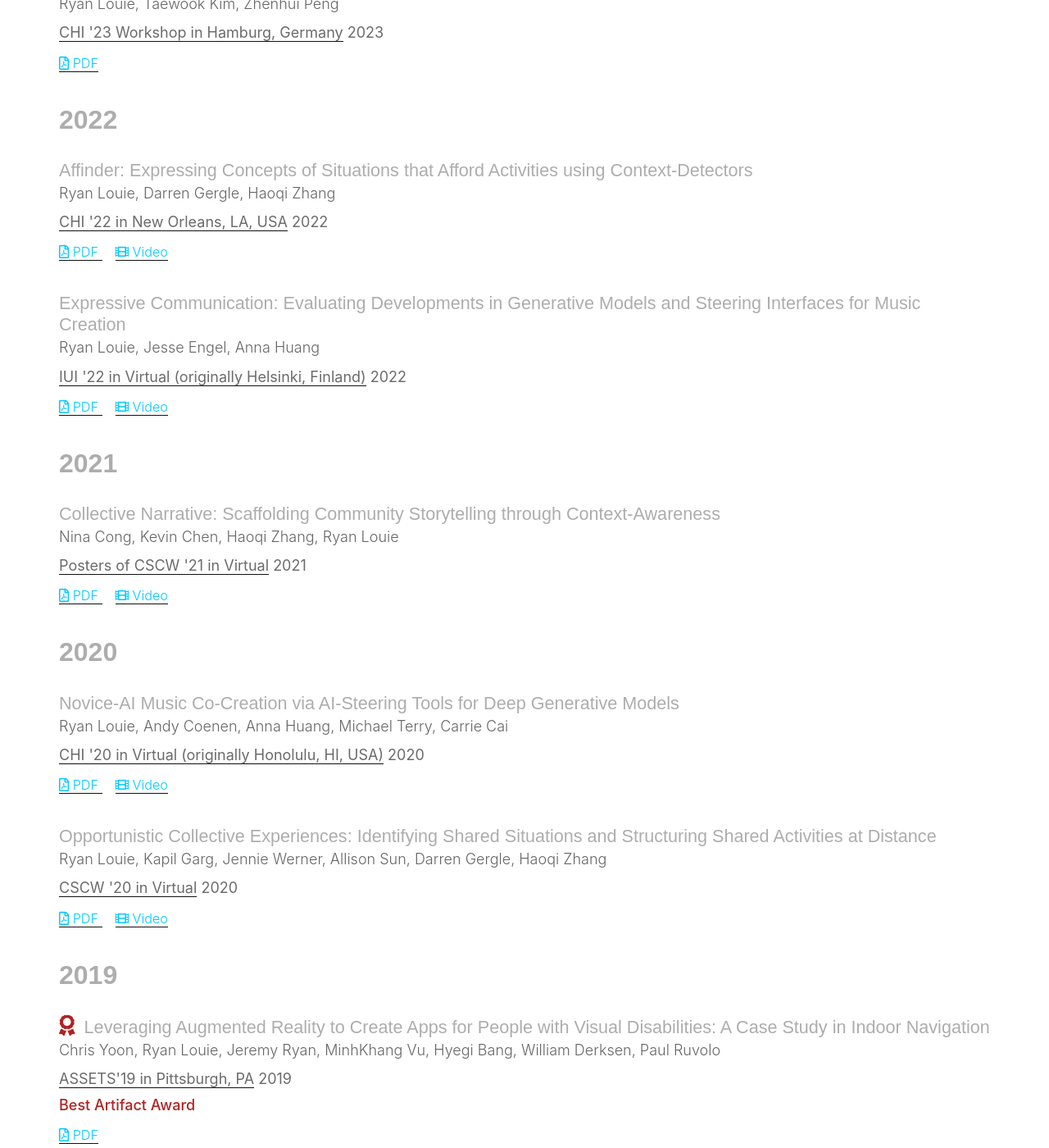
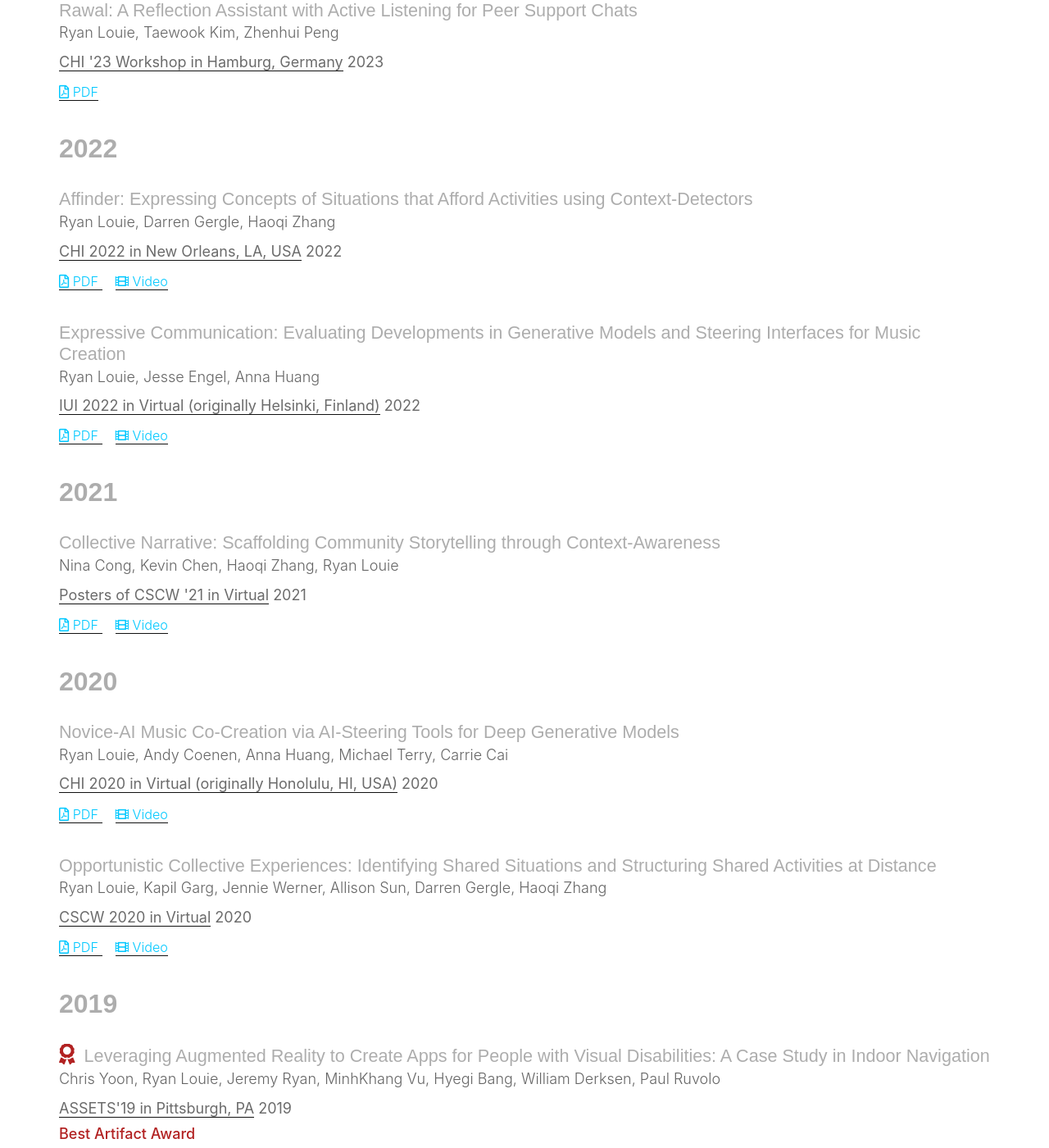
Before and after one commit to youralien/youralien.github.io, a Jekyll site: the page built from publications.md, in a window 1280 px wide and 1400 px high, scrolled down 1490 px. Shown: the whole window at 82% size. Built offline with Jekyll 4.4.1, drawn with Linux system fonts in a browser that asks for light colours; nearby versions of some CDN libraries; some web fonts are replaced.

```diff
--- a/_publications/2020-novice-ai-music-co-creation.html
+++ b/_publications/2020-novice-ai-music-co-creation.html
@@ -17,7 +17,7 @@
 title: "Novice-AI Music Co-Creation via AI-Steering Tools for Deep Generative Models"
 type:
   - Conference
-venue: CHI '20
+venue: CHI 2020
 venue_location: Virtual (originally Honolulu, HI, USA)
 venue_tags:
 venue_url: https://chi2020.acm.org/
--- a/_publications/2021-opportunistic-collective-experiences.html
+++ b/_publications/2021-opportunistic-collective-experiences.html
@@ -19,7 +19,7 @@
 type:
   - Conference
   - Journal
-venue: CSCW '20
+venue: CSCW 2020
 venue_location: Virtual
 venue_tags:
 venue_url: https://cscw.acm.org/2020/
--- a/_publications/2022-affinder.html
+++ b/_publications/2022-affinder.html
@@ -15,7 +15,7 @@
 title: "Affinder: Expressing Concepts of Situations that Afford Activities using Context-Detectors"
 type:
   - Conference
-venue: CHI '22
+venue: CHI 2022
 venue_location: New Orleans, LA, USA
 venue_tags:
 venue_url: https://chi2022.acm.org/
--- a/_publications/2022-expressive-communication.html
+++ b/_publications/2022-expressive-communication.html
@@ -15,7 +15,7 @@
 title: "Expressive Communication: Evaluating Developments in Generative Models and Steering Interfaces for Music Creation"
 type:
   - Conference
-venue: IUI '22
+venue: IUI 2022
 venue_location: Virtual (originally Helsinki, Finland)
 venue_tags:
 venue_url: https://iui.acm.org/2022/
--- a/_publications/2025-mentalimager.html
+++ b/_publications/2025-mentalimager.html
@@ -18,6 +18,7 @@
 short_doi:
 tags:
 title: "MentalImager: Exploring Generative Images for Assisting Support-Seekers' Self-Disclosure in Online Mental Health Communities"
+venue: CSCW 2025
 type:
   - Journal
 video:
```
Also changed, not shown: other parts of _publications/2021-opportunistic-collective-experiences.html (+1 -1 lines), other parts of _publications/2022-affinder.html (+1 -1 lines), other parts of _publications/2022-expressive-communication.html (+1 -1 lines).
